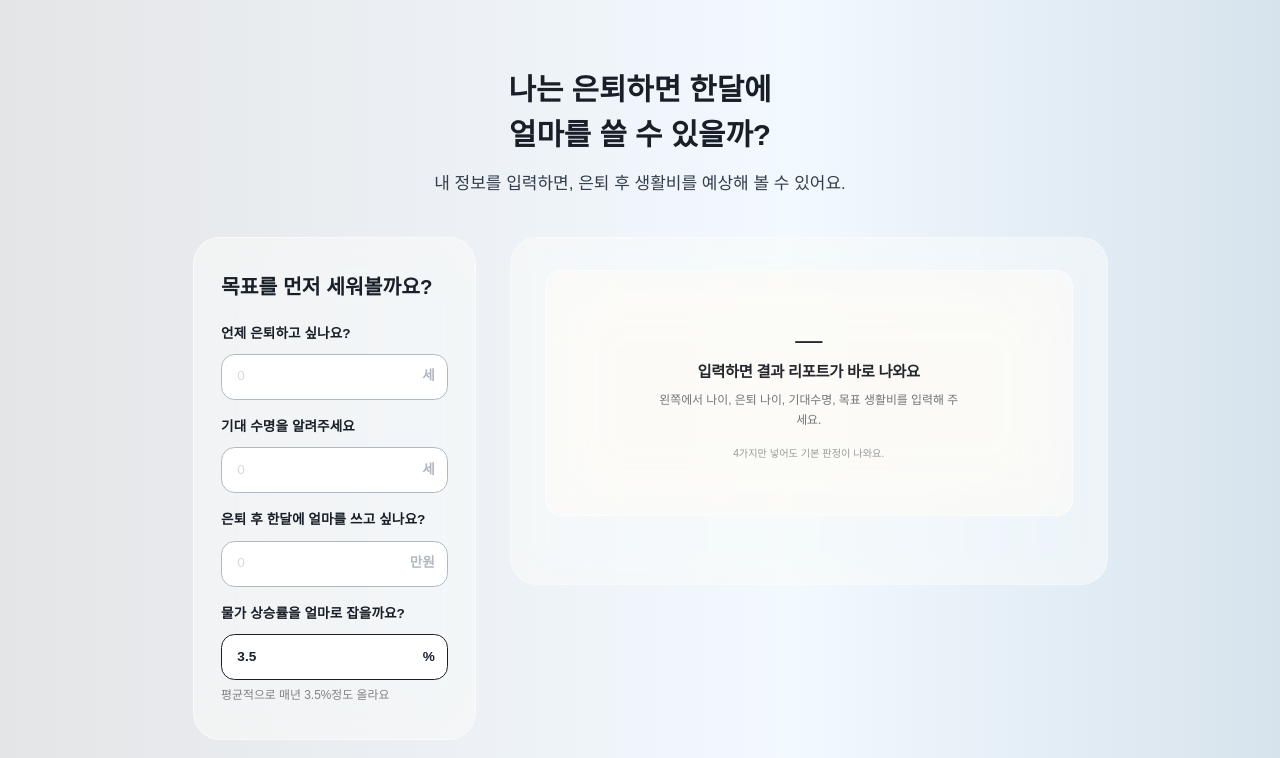
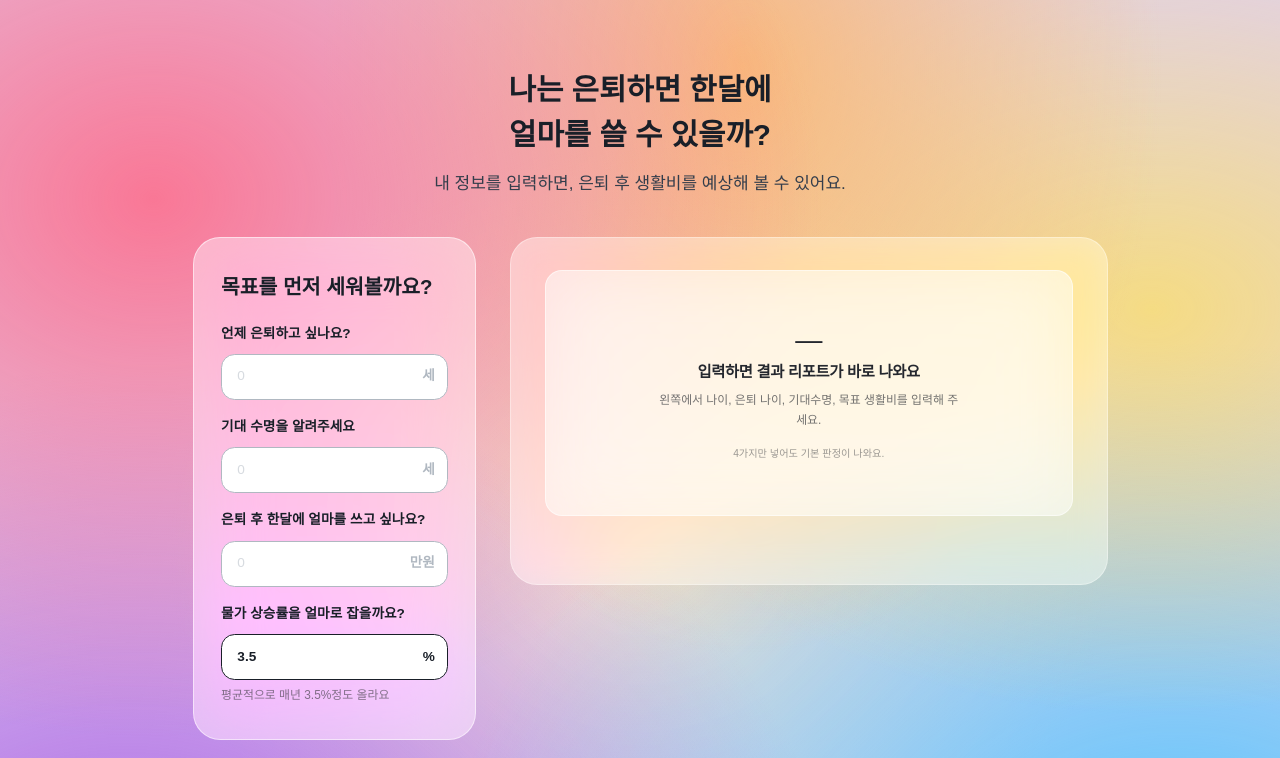
Before and after one commit to jaechi-factory/retirement-planner, a React (Vite) app: page / in a window 1280 px wide. Shown: the top 758 px of the page. Built offline with nearby package versions, Linux system fonts and the light colour scheme; a web font is replaced by a local one.

Commit message:
feat: vibrant mesh gradient background (pink/orange/yellow/cyan/purple)

```diff
--- a/src/index.css
+++ b/src/index.css
@@ -127,8 +127,15 @@
   --ux-status-warning-soft:  var(--status-adjust-border);
 
   /* ── Figma UI Renewal Tokens ─────────────────────────────────── */
-  --fig-page-bg: linear-gradient(to right, #e4e5e7 0%, #f2f9ff 61.943%, #d7e3ec 100%);
-  --fig-card-bg: rgba(253,252,247,0.52);
+  --fig-page-bg:
+    radial-gradient(ellipse at 12% 18%, rgba(255, 100, 130, 0.82) 0%, transparent 42%),
+    radial-gradient(ellipse at 58% 6%,  rgba(255, 180,  95, 0.78) 0%, transparent 40%),
+    radial-gradient(ellipse at 90% 28%, rgba(255, 225,  80, 0.68) 0%, transparent 36%),
+    radial-gradient(ellipse at 92% 82%, rgba(55,  195, 255, 0.82) 0%, transparent 44%),
+    radial-gradient(ellipse at 10% 88%, rgba(155,  65, 225, 0.78) 0%, transparent 44%),
+    radial-gradient(ellipse at 50% 50%, rgba(255, 240, 180, 0.55) 0%, transparent 52%),
+    #e0d0f0;
+  --fig-card-bg: rgba(255,254,252,0.45);
   --fig-card-radius: 32px;
 
   --fig-input-border-empty:  #b0b8c1;
```
